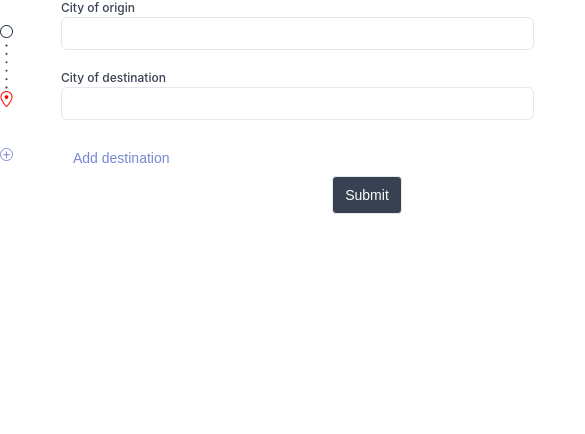
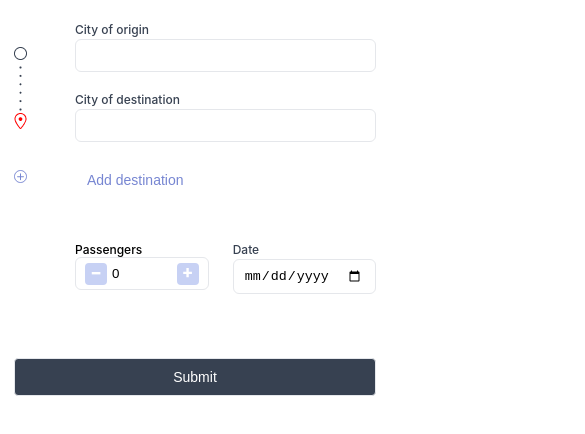
Before and after one commit to monahxxx/mozio-test, a React (Create React App) app: page / in a window 390 px wide. Shown: the top 434 px of the page, 585 px wide, since content can reach past the window. Built offline with nearby package versions, Linux system fonts and the light colour scheme.

Commit message:
mobile styles

```diff
--- a/src/Pages/SearchPage/SearchPage.module.css
+++ b/src/Pages/SearchPage/SearchPage.module.css
@@ -5,9 +5,20 @@
   width: 734px;
   margin: auto;
   column-gap: 80px;
+
+  @media screen and (max-width: 768px) {
+    width: 100%;
+    grid-template-columns: 1fr;
+    padding: 22px 14px;
+    row-gap: 44px;
+  }
 }
 
 .submit {
   grid-column: 1 / -1;
   justify-self: center;
+
+  @media screen and (max-width: 768px) {
+    width: 100%;
+  }
 }
--- a/src/Pages/SearchPage/components/Styles.module.css
+++ b/src/Pages/SearchPage/components/Styles.module.css
@@ -1,9 +1,20 @@
 .destinations {
   grid-row: 1/-1;
+
+  @media screen and (max-width: 768px) {
+    grid-row: 1/2;
+  }
 }
 
 .filters {
   grid-row: 1/2;
+
+  @media screen and (max-width: 768px) {
+    grid-row: 2/3;
+    display: flex;
+    gap: 24px;
+    padding-left: 61px;
+  }
 }
 
 .item {
```
